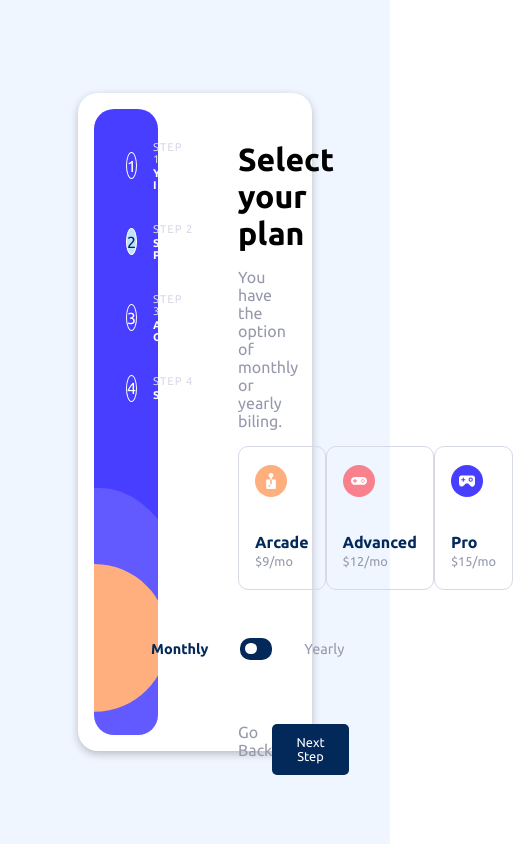
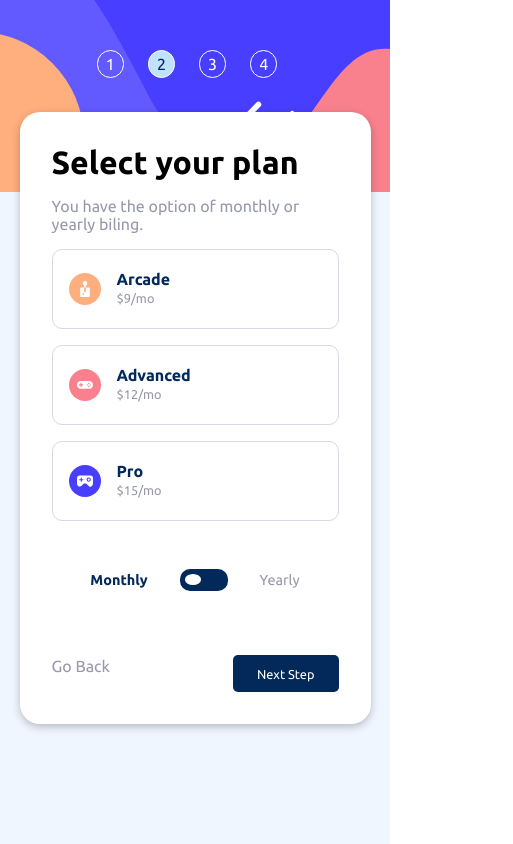
Before and after one commit to javier1793-op/multi-step-formFrontmentor, a React (Vite) app: page / in a window 390 px wide. Both pictures are taken after typing "Sample", "name@example.com", "Sample" into the empty fields and a click on the button "Next Step". Shown: the whole page, 513 px wide, since content can reach past the window. Built offline with nearby package versions, Linux system fonts and the light colour scheme.

Commit message:
responsive and git page

```diff
--- a/package.json
+++ b/package.json
@@ -7,7 +7,8 @@
     "dev": "vite",
     "build": "vite build",
     "lint": "eslint . --ext js,jsx --report-unused-disable-directives --max-warnings 0",
-    "preview": "vite preview"
+    "preview": "vite preview",
+    "deploy": "gh-pages -d dist"
   },
   "dependencies": {
     "react": "^18.2.0",
@@ -21,6 +22,7 @@
     "eslint-plugin-react": "^7.33.2",
     "eslint-plugin-react-hooks": "^4.6.0",
     "eslint-plugin-react-refresh": "^0.4.5",
+    "gh-pages": "^6.1.0",
     "vite": "^5.0.8"
   }
 }
--- a/src/Components/PersonalInfo.jsx
+++ b/src/Components/PersonalInfo.jsx
@@ -120,6 +120,7 @@ const PersonalInfo = ({ name, email, phone, setData, setActive }) => {
           </section>
         </form>
       </div>
+
     </>
   );
 };
--- a/src/Components/Register.jsx
+++ b/src/Components/Register.jsx
@@ -3,9 +3,9 @@ import "../scss/registre.scss";
 import { Nav } from "./Nav";
 import PersonalInfo from "./PersonalInfo";
 import Plan from "./Plan";
-import Arcade from '../img/icon-arcade.svg'
-import Advanced from '../img/icon-advanced.svg'
-import Pro from '../img/icon-pro.svg'
+import Arcade from "../img/icon-arcade.svg";
+import Advanced from "../img/icon-advanced.svg";
+import Pro from "../img/icon-pro.svg";
 import Servicies from "./Servicies";
 import Summary from "./Summary";
 import Confirm from "./Confirm";
@@ -13,104 +13,107 @@ import Confirm from "./Confirm";
 const Register = () => {
   const [active, setActive] = useState(1);
   const [subscription, setSubscription] = useState({
-    name:'',
-    email:'',
-    phone:'',
-    plan:{},
-    servicies:{}
-  })
+    name: "",
+    email: "",
+    phone: "",
+    plan: {},
+    servicies: {},
+  });
 
-
-  console.log(subscription)
+  console.log(subscription);
 
   const [data, setData] = useState({
     infoPersonal: {
-      plan: [{
+      plan: [
+        {
           monthly: [
             {
-          id:1,
+              id: 1,
               name: "Arcade",
               price: 9,
-          icon:`${Arcade}`
+              icon: `${Arcade}`,
             },
             {
-          id:2,
+              id: 2,
               name: "Advanced",
               price: 12,
-          icon:`${Advanced}`
+              icon: `${Advanced}`,
             },
             {
-          id:3,
+              id: 3,
               name: "Pro",
               price: 15,
-          icon:`${Pro}`
+              icon: `${Pro}`,
             },
           ],
           year: [
             {
-          id:4,
+              id: 4,
               name: "Arcade",
               price: 90,
-          icon:`${Arcade}`
+              icon: `${Arcade}`,
             },
             {
-          id:5,
+              id: 5,
               name: "Advanced",
               price: 120,
-          icon:`${Advanced}`
+              icon: `${Advanced}`,
             },
             {
-          id:6,
+              id: 6,
               name: "Pro",
               price: 150,
-          icon:`${Pro}`
+              icon: `${Pro}`,
             },
           ],
-    }],
-      servicies: [{
+        },
+      ],
+      servicies: [
+        {
           monthly: [
             {
-          id:7,
+              id: 7,
               name: "Online servicies",
-          description:'Access to multiplayer games',
+              description: "Access to multiplayer games",
               price: 1,
             },
             {
-          id:8,
+              id: 8,
               name: "Larger storage",
-          description:'Estra 1tb of cloud save',
+              description: "Estra 1tb of cloud save",
               price: 2,
             },
             {
-          id:9,
+              id: 9,
               name: "Customizable profile",
-          description:'custom theme on your profile',
+              description: "custom theme on your profile",
               price: 2,
             },
           ],
           year: [
             {
-          id:10,
+              id: 10,
               name: "Online servicies",
-          description:'Access to multiplayer games',
+              description: "Access to multiplayer games",
               price: 10,
             },
             {
-          id:11,
+              id: 11,
               name: "Larger storage",
-          description:'Estra 1tb of cloud save',
+              description: "Estra 1tb of cloud save",
               price: 20,
             },
             {
-          id:12,
+              id: 12,
               name: "Customizable profile",
-          description:'custom theme on your profile',
+              description: "custom theme on your profile",
               price: 20,
             },
           ],
-    }],
-
-  }});
+        },
+      ],
+    },
+  });
   return (
     <>
       <div className="contentRegister">
@@ -118,32 +121,39 @@ const Register = () => {
           <Nav active={active} />
         </section>
         <section className="form">
-          {active === 1 &&  <PersonalInfo
+          {active === 1 && (
+            <PersonalInfo
               name={subscription.name}
               email={subscription.email}
               phone={subscription.phone}
               setActive={setActive}
               setData={setSubscription}
-          />}
-         {active === 2 && <Plan
+            />
+          )}
+          {active === 2 && (
+            <Plan
               setActive={setActive}
               plan={data.infoPersonal.plan}
               setSubscription={setSubscription}
-         />}
-         {active === 3 && <Servicies
+            />
+          )}
+          {active === 3 && (
+            <Servicies
               setActive={setActive}
-            servicies={data.infoPersonal.servicies
-              }
+              servicies={data.infoPersonal.servicies}
               setSubscription={setSubscription}
               typeServicies={subscription.plan.typePlan}
-         />}
-         {active === 4 && <Summary
-            setActive={setActive}
-            subscription={subscription}
-         />}
-         {active === 5 && <Confirm/>}
+            />
+          )}
+          {active === 4 && (
+            <Summary setActive={setActive} subscription={subscription} />
+          )}
+          {active === 5 && <Confirm />}
         </section>
       </div>
+      <section className="navdesk">
+        <Nav active={active} />
+      </section>
     </>
   );
 };
--- a/src/scss/nav.scss
+++ b/src/scss/nav.scss
@@ -42,3 +42,18 @@
     letter-spacing: 2px;
     font-weight: 700;
 }
+
+@media (max-width:1100px){
+    .contentNav{
+        flex-direction: row;
+        justify-content: center;
+        gap: .5rem;
+        transform: translateY(-2rem);
+    }
+    .infoItem .step{
+       display: none;
+    }
+    .infoItem .descriptionItem{
+        display: none;
+    }
+}
--- a/src/scss/personalInfo.scss
+++ b/src/scss/personalInfo.scss
@@ -67,3 +67,16 @@ button{
     color: var(--Strawberry-red);
     font-size: .8rem;
 }
+@media (max-width:1100px){
+    .contentPersonalInfo{
+        padding: 0;
+    }
+
+    .buttonPersonalInfodesk{
+        width: 100%;
+        position: absolute;
+        bottom: 0;
+        left: 0;
+        background: var(--White);
+    }
+}
--- a/src/scss/plan.scss
+++ b/src/scss/plan.scss
@@ -120,3 +120,25 @@
   .discountPlan{
     font-size: .7rem;
   }
+  @media (max-width:1100px){
+    .contentPlan{
+
+      padding: 0;
+  }
+    .planSelection{
+      display: flex;
+      align-items: center;
+      flex-direction: column;
+      justify-content: space-between;
+      gap: 1rem;
+      width: 100%;
+  }
+  .itemPlan{
+    width: 100%;
+    height: 5rem;
+    flex-direction: row;
+    justify-content: flex-start;
+    align-items: center;
+    gap: 1rem;
+}
+}
--- a/src/scss/registre.scss
+++ b/src/scss/registre.scss
@@ -25,3 +25,37 @@
     height: 100%;
     padding: 2rem;
 }
+.navdesk{
+    display: none;
+}
+
+@media (max-width:1100px){
+    .contentRegister .nav{
+       display: none;
+    }
+    .navdesk{
+        display: inline;
+        position: fixed;
+        top: 0;
+        left: 0;
+        z-index: 1;
+        width: 100vw;
+        border-radius: 0 0 0 0;
+        height: 12rem;
+        background-image: url(../img/bg-sidebar-mobile.svg);
+        background-size: cover;
+    }
+    .contentRegister{
+        width: 90%;
+        height: auto;
+        z-index: 1;
+        padding: 0;
+        position: absolute;
+        z-index: 4;
+        top: 0;
+        transform: translateY(7rem);
+    }
+    .contentRegister .form{
+        width: 100%;
+    }
+}
--- a/vite.config.js
+++ b/vite.config.js
@@ -4,4 +4,5 @@ import react from '@vitejs/plugin-react-swc'
 // https://vitejs.dev/config/
 export default defineConfig({
   plugins: [react()],
+  base: "/multi-step-formFrontmentor/",
 })
```
Also changed, not shown: 1 other file (tests, documents, lock files or other folders). Lines whose indentation alone changed are shown as unchanged.
